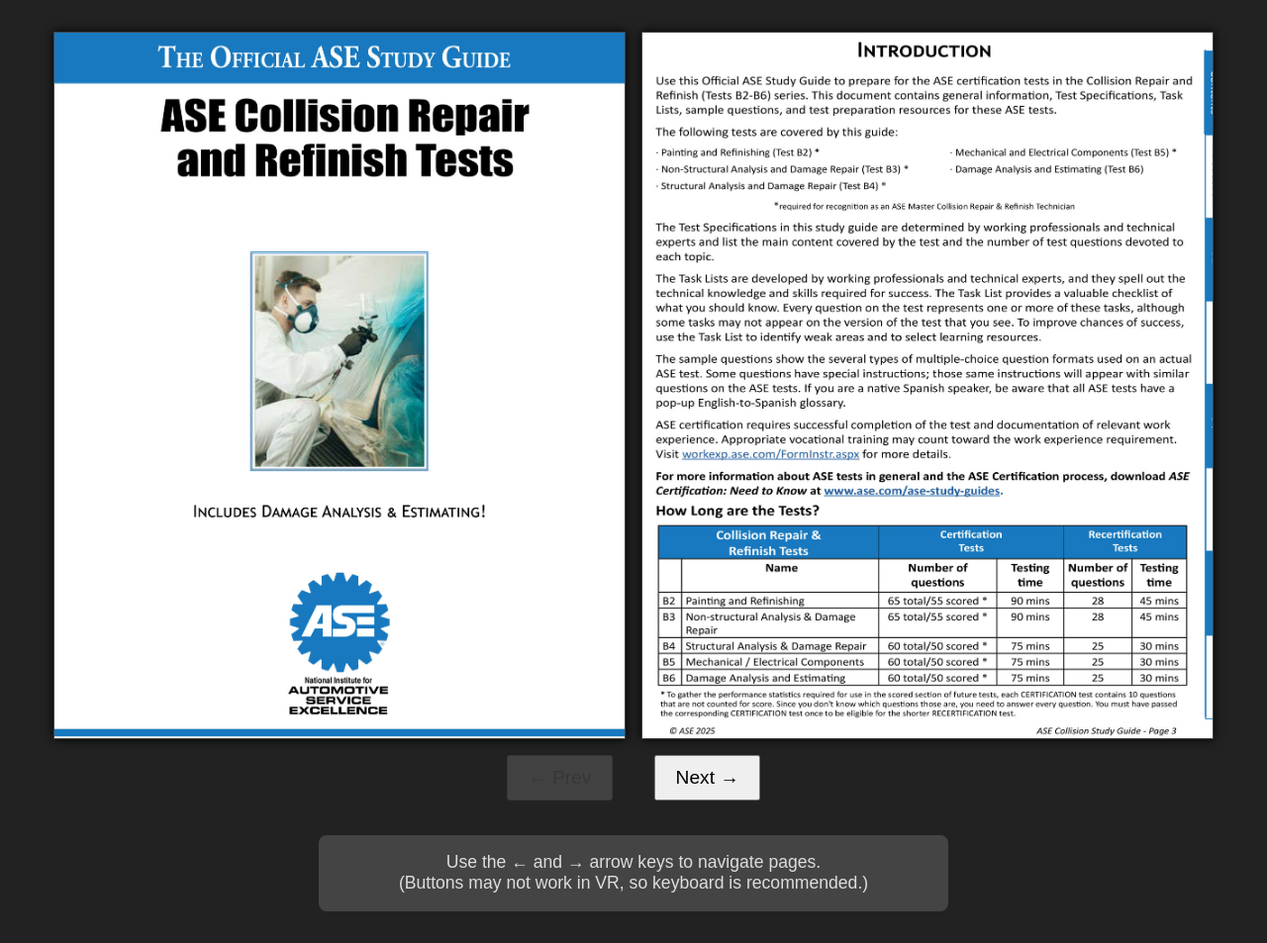
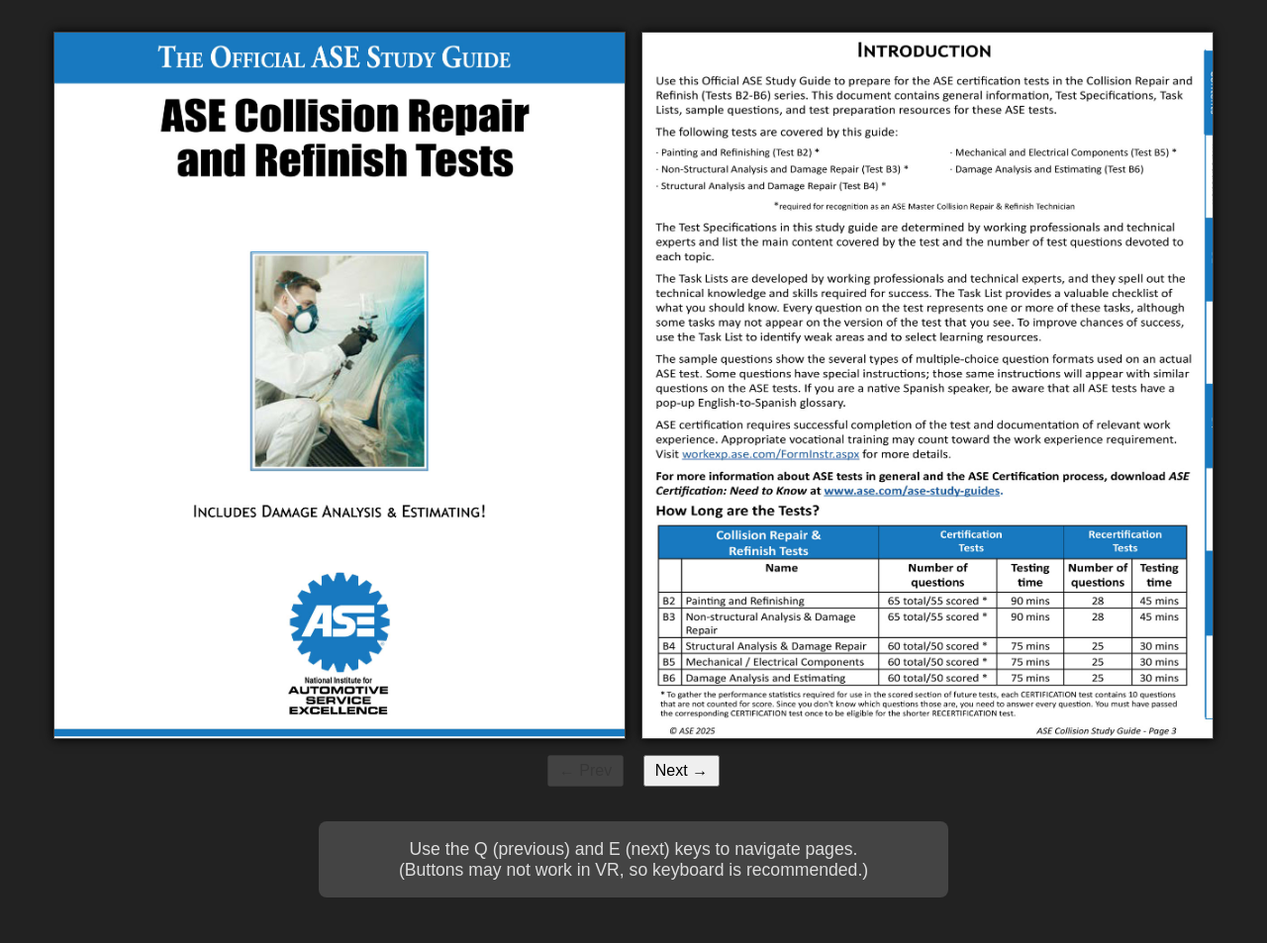
Before and after one commit to AlexPuhCM/2hw43h53hw53hw3h3wkh5w5h4, a plain HTML site: page index.html in a window 1280 px wide. Shown: the whole page at 99% size. Drawn offline with Linux system fonts and the light colour scheme.

Commit message:
Update index.html
asdasdsadas

```diff
--- a/index.html
+++ b/index.html
@@ -23,9 +23,9 @@
       border: 1px solid #444;
     }
     button {
-      padding: 0.5em 1em;
-      font-size: 1.2em;
-      margin: 0 1em;
+      padding: 0.3em 0.6em;
+      font-size: 1em;
+      margin: 0 0.5em;
       cursor: pointer;
     }
     button:disabled {
@@ -58,7 +58,7 @@
   </div>
 
   <div class="instructions">
-    Use the ← and → arrow keys to navigate pages.<br>
+    Use the Q (previous) and E (next) keys to navigate pages.<br>
     (Buttons may not work in VR, so keyboard is recommended.)
   </div>
 
@@ -97,9 +97,10 @@
       }
     };
 
+    // Bind Q and E keys
     window.addEventListener('keydown', (e) => {
-      if (e.key === 'ArrowRight') nextBtn.click();
-      if (e.key === 'ArrowLeft') prevBtn.click();
+      if (e.key.toLowerCase() === 'e') nextBtn.click();
+      if (e.key.toLowerCase() === 'q') prevBtn.click();
     });
 
     updatePages();
```
